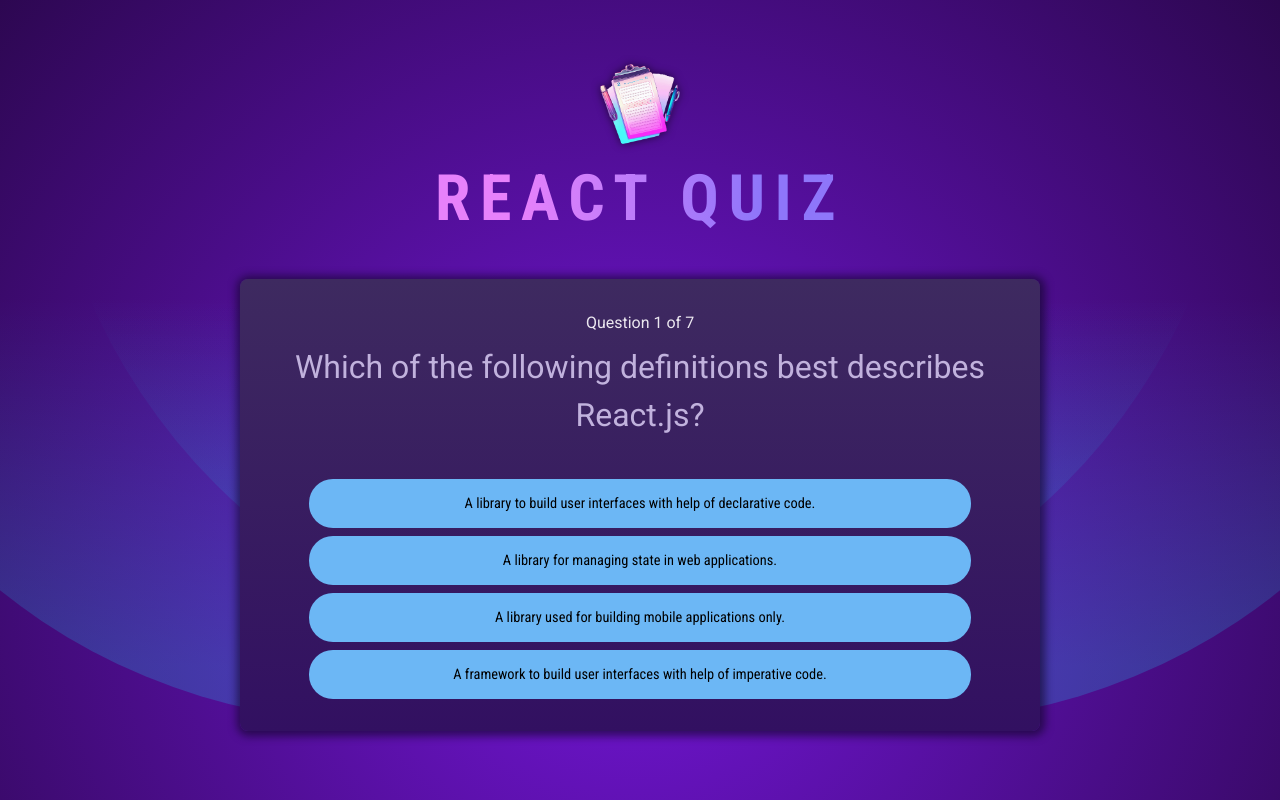
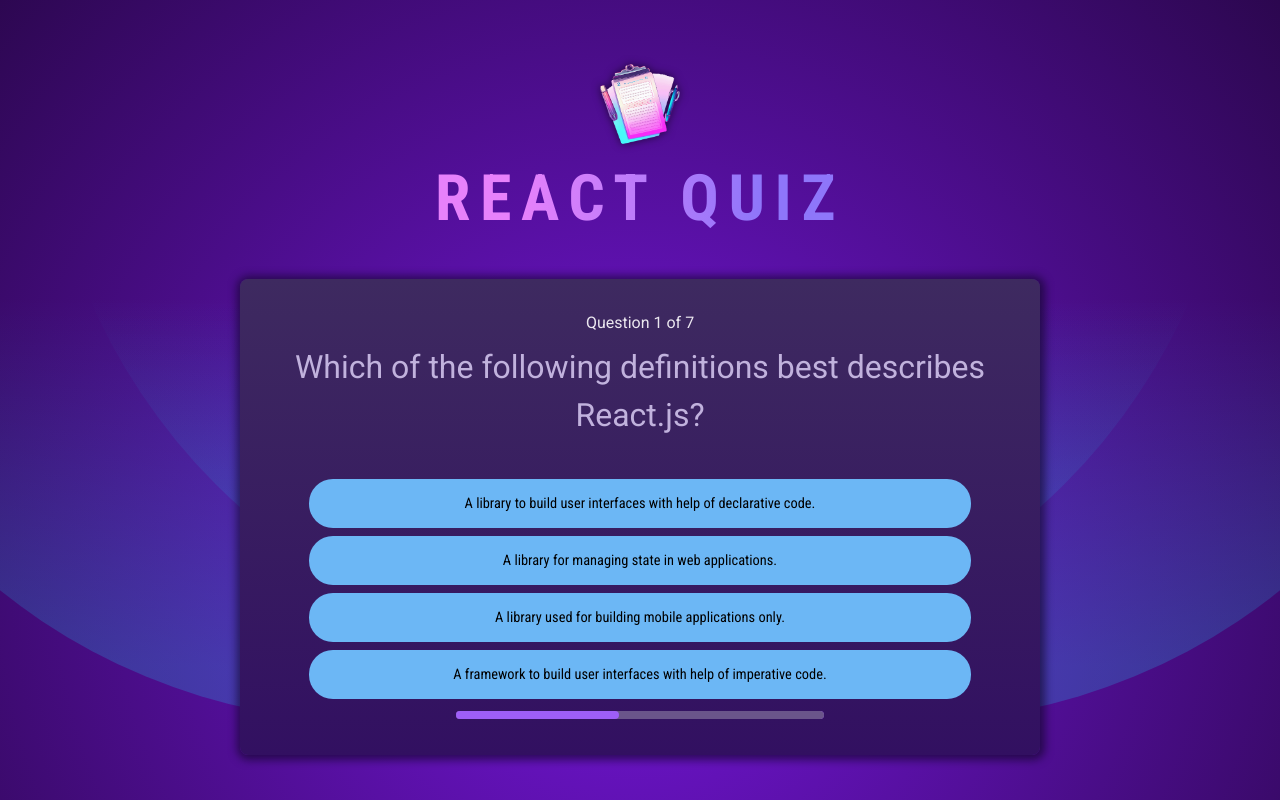
Before and after one commit to CaseyDevs/react-quiz, a React (Vite) app: page / in a window 1280 px wide. Both pictures are taken after a click on the button "Start Quiz". Built offline with nearby package versions, Linux system fonts and the light colour scheme.

Commit message:
Add question timer.

```diff
--- /dev/null
+++ b/src/components/ProgressBar.jsx
@@ -0,0 +1,20 @@
+import { useState, useEffect } from 'react';
+
+export default function ProgressBar({ timer }) {
+    const [remainingTime, setRemainingTime] = useState(timer);
+
+    // on mount, set an interval to update the remaining time every 10ms
+    useEffect(() => {
+        // Update the remaining time every 10ms
+        const interval = setInterval(() => {
+            setRemainingTime(prevTime => prevTime - 10);
+        }, 10);
+
+        // Cleanup interval on unmount
+        return () => clearInterval(interval);
+    }, []);
+
+    return (
+        <progress value={remainingTime} max={timer} />
+    );
+}
--- a/src/components/Quiz.jsx
+++ b/src/components/Quiz.jsx
@@ -2,6 +2,7 @@
 import { useQuiz } from '../context/quiz-context';
 import { shuffleArray } from '../utils/quizUtils';
 import Answer from './Answer';
+import ProgressBar from './ProgressBar';
 
 export default function Quiz( {questions} ) {
     // Quiz context values
@@ -73,6 +74,8 @@
                         ))}
                     </ul>
                 </div>
+                {/* Display the progress bar */}
+                <ProgressBar timer={5000} />
             </div>
         </div>
     );
```
Also changed, not shown: src/App.jsx (+4 -4 lines).
